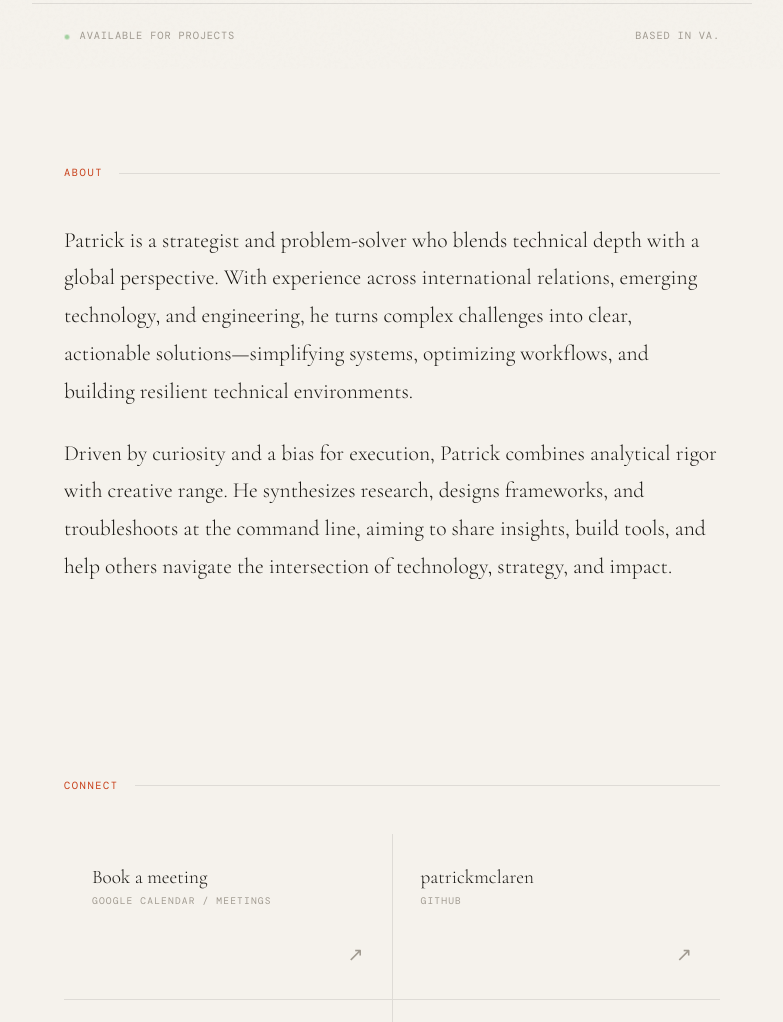
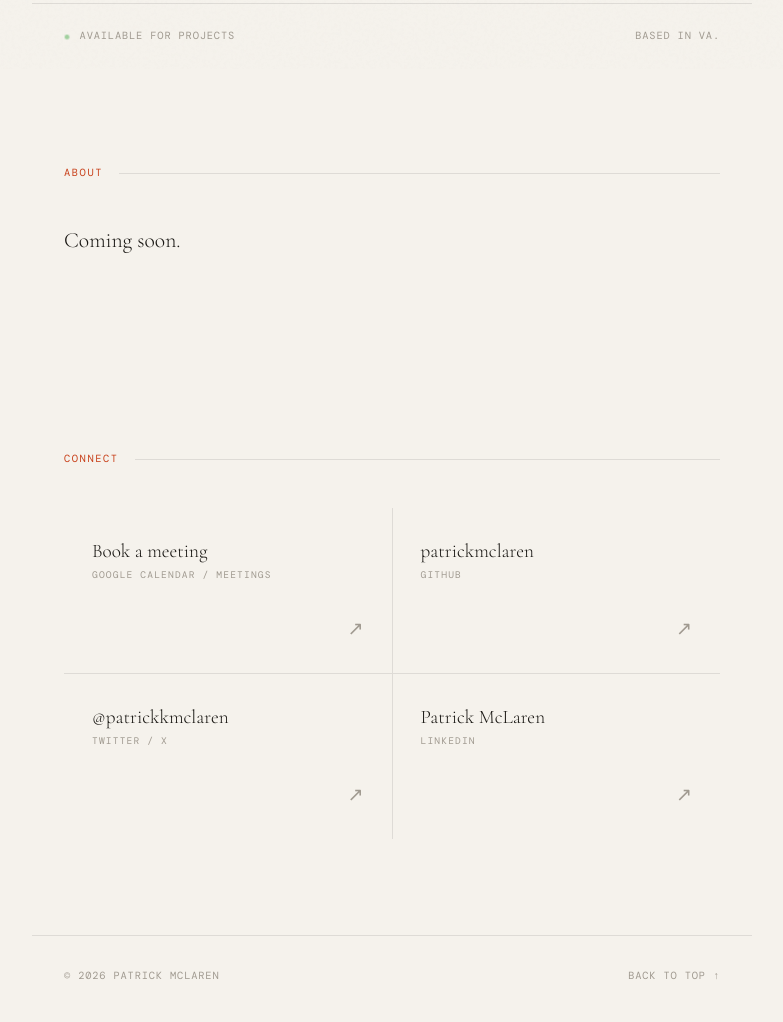
Before and after one commit to patrickmclaren/patrickmclaren.me, a plain HTML site: page index.html in a window 1280 px wide. Shown: the part 731-1753 px from the top of the page, without its empty margins (248-1031 px from the left). Drawn offline with nearby package versions, Linux system fonts and the light colour scheme; a web font is replaced by a local one.

Commit message:
Update About section with placeholder text

```diff
--- a/index.html
+++ b/index.html
@@ -616,12 +616,7 @@
   <section id="about">
     <div class="section-label reveal">About</div>
     <div class="about-text reveal">
-      <p>
-        Patrick is a strategist and problem‑solver who blends technical depth with a global perspective. With experience across international relations, emerging technology, and engineering, he turns complex challenges into clear, actionable solutions—simplifying systems, optimizing workflows, and building resilient technical environments.
-      </p>
-      <p>
-        Driven by curiosity and a bias for execution, Patrick combines analytical rigor with creative range. He synthesizes research, designs frameworks, and troubleshoots at the command line, aiming to share insights, build tools, and help others navigate the intersection of technology, strategy, and impact.
-      </p>
+      <p>Coming soon.</p>
     </div>
   </section>
 
```
